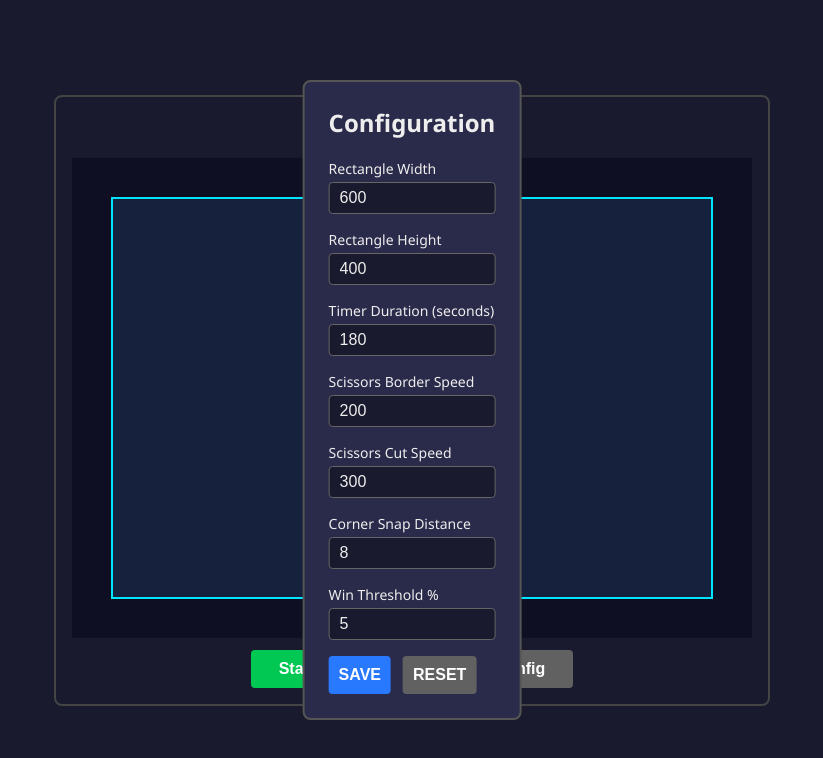
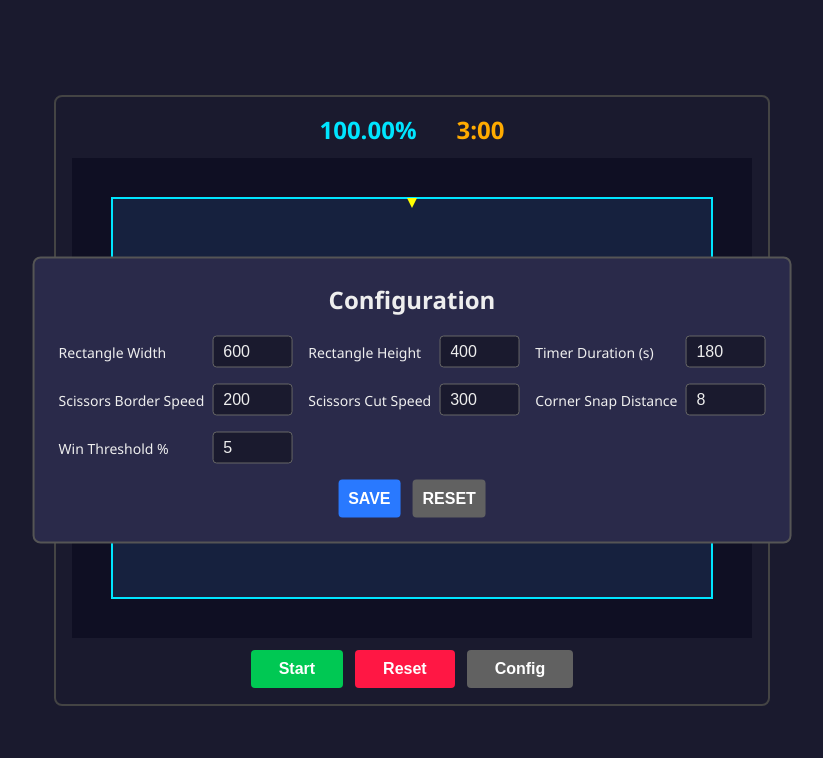
Before and after one commit to adrian-2414745/space-cutter, a plain HTML site: page index.html in a window 1280 px wide. Both pictures are taken after a click on the button "Config". Shown: the whole page, without its empty margins (228-1051 px from the left). Drawn offline with Linux system fonts and the light colour scheme.

Commit message:
config layout refactor

```diff
--- a/css/style.css
+++ b/css/style.css
@@ -96,8 +96,8 @@ body {
   border: 2px solid #555;
   border-radius: 8px;
   padding: 24px;
-  display: flex;
-  flex-direction: column;
+  display: grid;
+  grid-template-columns: repeat(3, 1fr);
   gap: 16px;
   z-index: 100;
 }
@@ -107,18 +107,26 @@ body {
 }
 
 #config-panel h2 {
+  grid-column: 1 / -1;
   text-align: center;
   margin-bottom: 4px;
 }
 
 #config-panel label {
   display: flex;
-  flex-direction: column;
-  gap: 4px;
+  flex-direction: row;
+  align-items: center;
+  gap: 8px;
   font-size: 14px;
 }
 
+#config-panel label span {
+  flex: 1;
+  white-space: nowrap;
+}
+
 #config-panel input {
+  width: 80px;
   padding: 6px 10px;
   font-size: 16px;
   border: 1px solid #666;
@@ -128,7 +136,9 @@ body {
 }
 
 .config-buttons {
+  grid-column: 1 / -1;
   display: flex;
+  justify-content: center;
   gap: 12px;
 }
 
--- a/index.html
+++ b/index.html
@@ -23,31 +23,31 @@
   <div id="config-panel" class="hidden">
     <h2>Configuration</h2>
     <label>
-      Rectangle Width
+      <span>Rectangle Width</span>
       <input type="number" id="cfg-rect-width" min="100" max="1000">
     </label>
     <label>
-      Rectangle Height
+      <span>Rectangle Height</span>
       <input type="number" id="cfg-rect-height" min="100" max="800">
     </label>
     <label>
-      Timer Duration (seconds)
+      <span>Timer Duration (s)</span>
       <input type="number" id="cfg-timer-duration" min="10" max="600">
     </label>
     <label>
-      Scissors Border Speed
+      <span>Scissors Border Speed</span>
       <input type="number" id="cfg-scissors-speed" min="50" max="1000">
     </label>
     <label>
-      Scissors Cut Speed
+      <span>Scissors Cut Speed</span>
       <input type="number" id="cfg-cut-speed" min="50" max="1000">
     </label>
     <label>
-      Corner Snap Distance
+      <span>Corner Snap Distance</span>
       <input type="number" id="cfg-corner-snap" min="1" max="50">
     </label>
     <label>
-      Win Threshold %
+      <span>Win Threshold %</span>
       <input type="number" id="cfg-win-threshold" min="1" max="50">
     </label>
     <div class="config-buttons">
```
